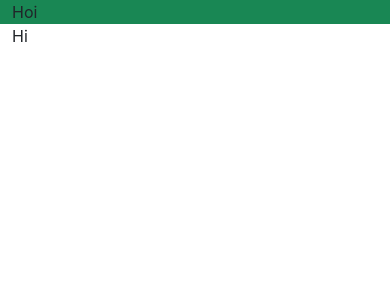
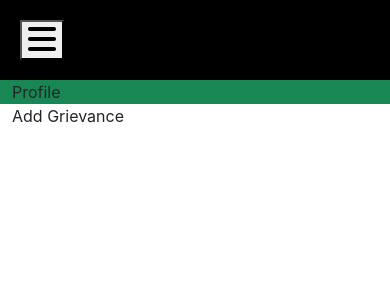
Before and after one commit to arunar1/grievance-management-system, a React (Create React App) app: page /user_home in a window 390 px wide. Shown: the top 300 px of the page. Built offline with nearby package versions, Linux system fonts and the light colour scheme.

Commit message:
add : added the style and responsive for home

```diff
--- a/public/index.html
+++ b/public/index.html
@@ -41,6 +41,6 @@
       To create a production bundle, use `npm run build` or `yarn build`.
     -->
     <script src="https://cdn.jsdelivr.net/npm/bootstrap@5.3.3/dist/js/bootstrap.bundle.min.js" integrity="sha384-YvpcrYf0tY3lHB60NNkmXc5s9fDVZLESaAA55NDzOxhy9GkcIdslK1eN7N6jIeHz" crossorigin="anonymous"></script>
-
+    <script src="https://kit.fontawesome.com/beaba6f931.js" crossorigin="anonymous"></script>
   </body>
 </html>
--- a/src/App.css
+++ b/src/App.css
@@ -79,6 +79,15 @@
   border-radius: 10px;
 }
 
+
+
+
+
+
+.offcanvas-body{
+  padding-top: 20%;
+}
+
 @media (max-width: 700px) {
   .signup-container {
     padding: 20px;
--- a/src/components/Pages/Dashboard/Users/User.js
+++ b/src/components/Pages/Dashboard/Users/User.js
@@ -4,15 +4,15 @@ export default function User() {
   return (
     <div className="container-fluid" style={{ backgroundColor: "black" }}>
       <div className="row">
-        <div className="d-none d-md-block col-md-1 bg-black">
+        <div className="col-md-1 bg-black text-md-center"  style={{padding:'20px'}}>
           <button
-            class="btn btn-danger"
+            class="bi bi-list"
             type="button"
             data-bs-toggle="offcanvas"
             data-bs-target="#offcanvasScrolling"
             aria-controls="offcanvasScrolling"
           >
-           Menu
+            <i className="fa-solid fa-bars fa-2x"></i>
           </button>
 
           <div
@@ -25,7 +25,7 @@ export default function User() {
           >
             <div class="offcanvas-header">
               <h5 class="offcanvas-title" id="offcanvasScrollingLabel">
-                Offcanvas with body scrolling
+                Menu
               </h5>
               <button
                 type="button"
@@ -34,20 +34,18 @@ export default function User() {
                 aria-label="Close"
               ></button>
             </div>
-            <div class="offcanvas-body">
-              <p>
-                Try scrolling the rest of the page to see this option in action.
-              </p>
+            <div class="offcanvas-body text-center">
+             <div className="btn btn-success">Grievance</div>
             </div>
           </div>
         </div>
         <div className="col-md-10">
           <div className="row">
             <div className="col-md-6 bg-success">
-              <div className="user-data min-vh-md-100">Hoi</div>
+              <div className="user-data min-vh-md-100">Profile</div>
             </div>
             <div className="col-md-6 bg-white">
-              <div className="add-grievance min-vh-md-100">Hi</div>
+              <div className="add-grievance min-vh-md-100">Add Grievance</div>
             </div>
           </div>
         </div>
```
